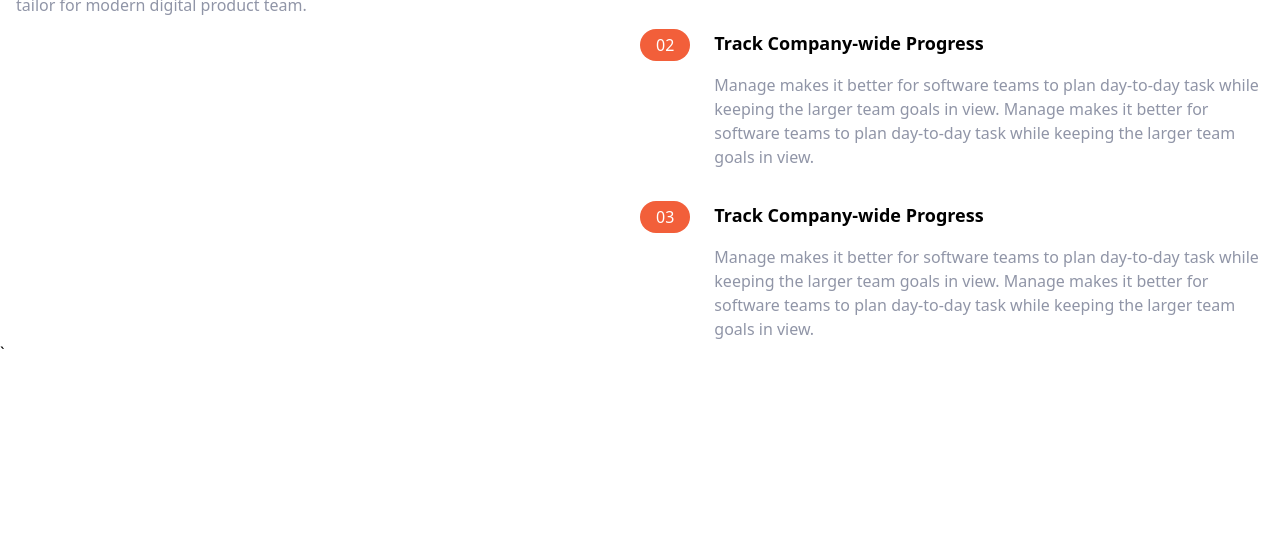
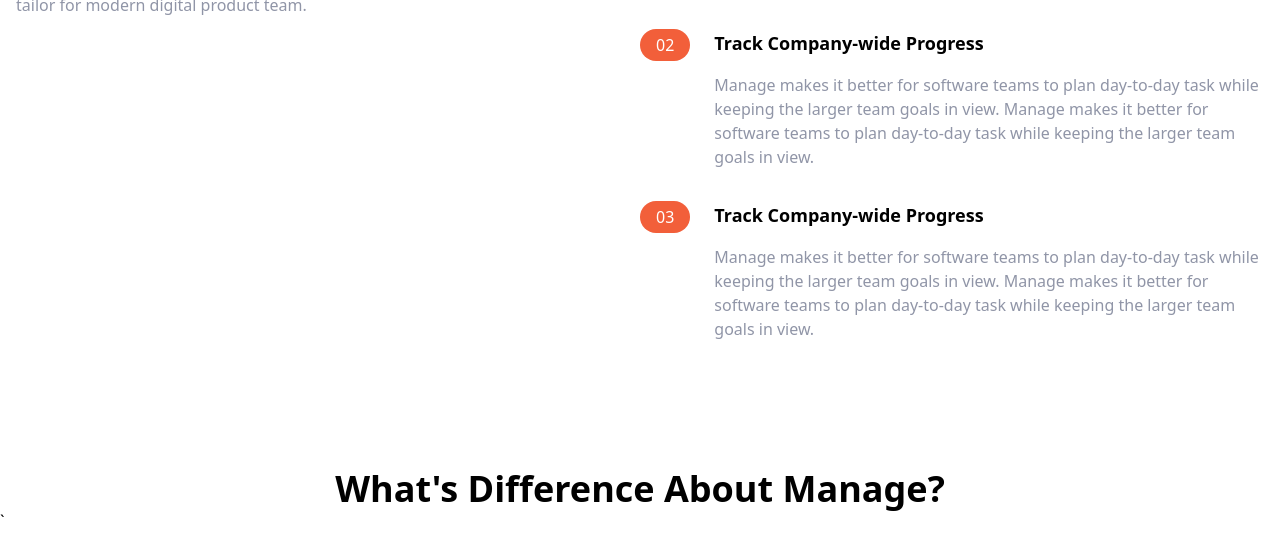
Before and after one commit to codewithahad01/tailwind-landing-page, a website: page index.html in a window 1280 px wide. Shown: the part 840-1373 px from the top of the page. Before the commit the page ends 1205 px from the top, so only its background shows below. Drawn offline with Linux system fonts and the light colour scheme.

Commit message:
testmonial section heading done

```diff
--- a/index.html
+++ b/index.html
@@ -154,7 +154,12 @@
     <!-- Testimonials -->
     <section>
         <!-- Container -->
-
+        <div class="max-w-6xl px-5 mx-auto mt-32 text-center">
+            <!-- Heading -->
+            <h2 class="text-4xl font-bold text-center">
+                What's Difference About Manage?
+            </h2>
+        </div>
     </section>
 </body>
 </html>`
```
Also changed, not shown: css/main.css.
